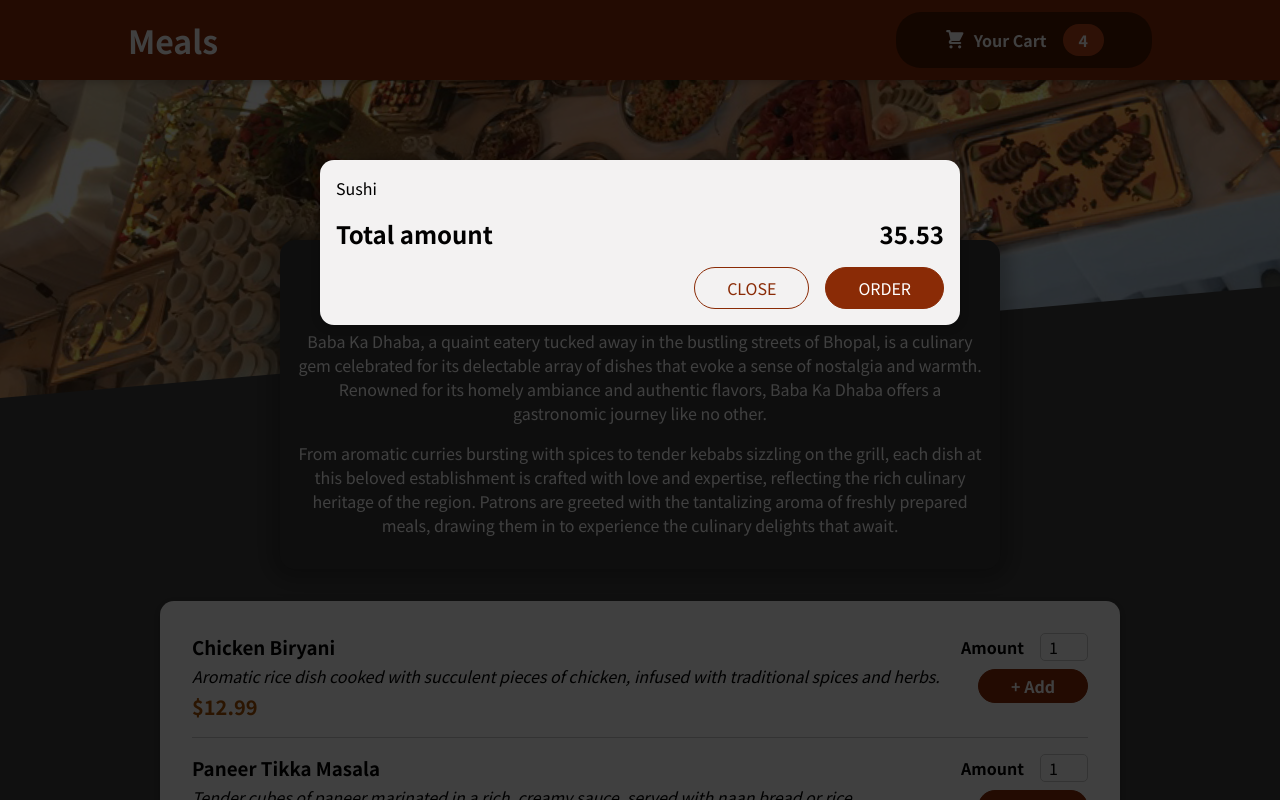
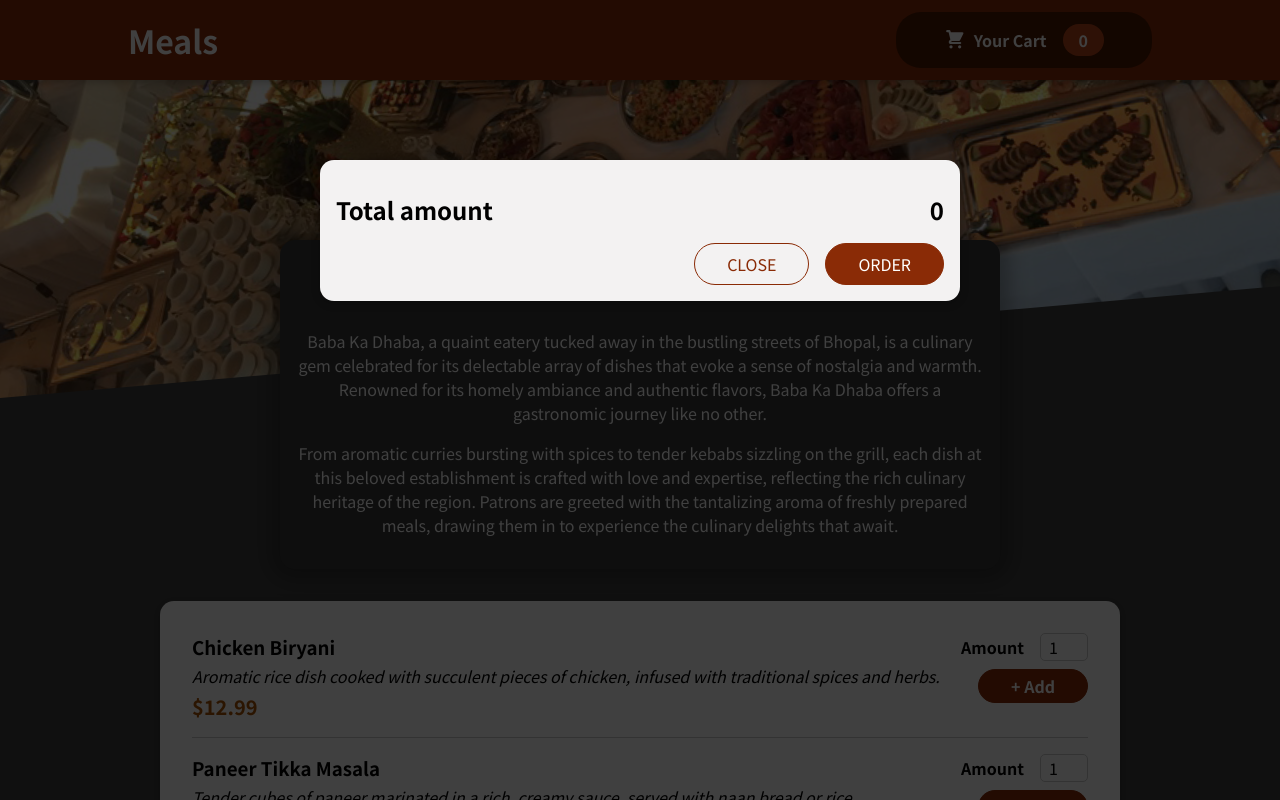
Before and after one commit to anilkumarti/restaurant, a React (Create React App) app: page / in a window 1280 px wide. Shown: the top 800 px of the page. Built offline with nearby package versions, Linux system fonts and the light colour scheme.

Commit message:
details added

```diff
--- a/src/compoments/Cart/Cart.js
+++ b/src/compoments/Cart/Cart.js
@@ -1,11 +1,16 @@
-import React from "react";
+import React,{useContext} from "react";
 import classes from "./Cart.module.css";
 import Modal from "../UI/Modal";
+import CartContext from "../../store/cart-context";
 const Cart = (props) => {
+  const cartCTX=useContext(CartContext)
+
   const cartItems = (
     <ul className={classes["cart-items"]}>
-      {[{ id: "c1", name: "Sushi", amount: 2, price: "9.99" }].map((item) => (
-        <li key={item.id}>{item.name} </li>
+      {cartCTX.items.map((item) => (
+        <li key={item.id}> {item.name} {item.price}
+        <div><button onClick={cartCTX.addItem}>+ </button> <span/> <button onClick={cartCTX.removeItem}>-</button></div>
+         </li>
       ))}
     </ul>
   );
@@ -14,7 +19,7 @@ const Cart = (props) => {
       {cartItems}
       <div className={classes.total}>
         <span>Total amount</span>
-        <span>35.53 </span>
+        <span> {cartCTX.totalAmount} </span>
       </div>
       <div className={classes.actions}>
         <button
--- a/src/compoments/Layout/HeaderCartButton.js
+++ b/src/compoments/Layout/HeaderCartButton.js
@@ -6,7 +6,8 @@ import CartContext from '../../store/cart-context.js'
 
 const HeaderCartButton = (props) => {
    const cartCtx=useContext(CartContext)
-   const numberOfCartItems=cartCtx.items.reduce((currNumber,item)=> { return currNumber+item },0)
+   const numberOfCartItems=cartCtx.items.reduce((total,item)=> { return total+ Number(item.quantity) },0)
+
   return (
 
     <button  className={classes.button} onClick={props.onShowCart}>
--- a/src/compoments/Meals/MealItem/MealItem.js
+++ b/src/compoments/Meals/MealItem/MealItem.js
@@ -12,7 +12,7 @@ const MealItem = (props) => {
         <div className={classes.price}> {price}</div>
       </div>
       <div>
-        <MealItemForm />
+        <MealItemForm id={props.id} item={props}/>
       </div>
     </li>
   );
--- a/src/compoments/Meals/MealItem/MealItemForm.js
+++ b/src/compoments/Meals/MealItem/MealItemForm.js
@@ -1,7 +1,15 @@
-import React from "react";
+import React,{useContext} from "react";
 import classes from "./MealItemForm.module.css";
+import CartContext from "../../../store/cart-context";
 import Input from "../../UI/Input";
 const MealItemForm = (props) => {
+  const cartCTX=useContext(CartContext);
+ const addItemToCart=(e)=> {
+  e.preventDefault();
+   const quantity=document.getElementById("amount_"+props.id).value;
+   cartCTX.addItem({...props.item,quantity:quantity})
+   {console.log("Value of value", quantity)}
+ }
   return (
     <form className={classes.form}>
       <Input
@@ -15,7 +23,7 @@ const MealItemForm = (props) => {
           defaultValue: "1",
         }}
       />
-      <button> + Add </button>
+      <button onClick={addItemToCart}> + Add </button>
     </form>
   );
 };
--- a/src/compoments/UI/Input.js
+++ b/src/compoments/UI/Input.js
@@ -5,7 +5,7 @@ const Input = (props) => {
   return (
     <div className={classes.input}>
         <label htmlFor={props.input.id}> {props.label} </label>
-      <input id={props.input.id} {...props.input}/>
+      <input  {...props.input}/>
     </div>
   )
 }
--- a/src/store/CartProvider.js
+++ b/src/store/CartProvider.js
@@ -1,23 +1,26 @@
 import CartContext from "./cart-context";
+import React,  {useState} from "react";
 
-const CartProvider=(props)=> {
-   const AddItemToCartHandler=(item)=> {
 
-   }
-   const RemoveItemFromCartHandler=(id)=> {
+const CartProvider = (props) => {
+  const [items,setItems]=useState([])
+  const AddItemToCartHandler = (item) => {
+      setItems((prevItems)=>
+      [...prevItems,item])
+     console.log(cartContext.items)
+  };
+  const RemoveItemFromCartHandler = (id) => {};
 
-   }
-
-   const cartContext= {
-    items: [1,1,2],
-    totalAmout: 0,
+  const cartContext = {
+    items: items,
+    totalAmount: 0,
     addItem: AddItemToCartHandler,
-    removeItem: RemoveItemFromCartHandler
-    }
-return (
-    <CartContext.Provider value={cartContext}>
-        {props.children}
+    removeItem: RemoveItemFromCartHandler,
+  };
+  return (
+    <CartContext.Provider value={cartContext}> {console.log("Inside Provider" ,cartContext.items)}
+      {props.children}
     </CartContext.Provider>
-)
-}
+  );
+};
 export default CartProvider;
--- a/src/store/cart-context.js
+++ b/src/store/cart-context.js
@@ -2,8 +2,8 @@ import React from "react";
 
 const CartContext=React.createContext({
   items: [],
-  totalAmout: 0,
+  totalAmount: 0,
   addItem: (item) => {},
-  removeItem: (id) => {},
+  removeItem: (id) => {}
 });
 export default CartContext;
```
